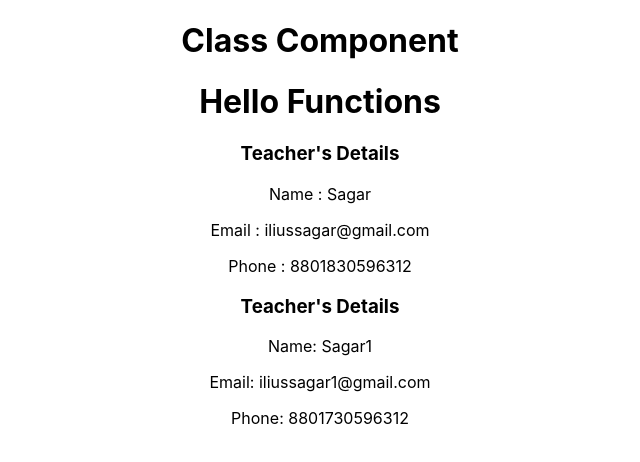
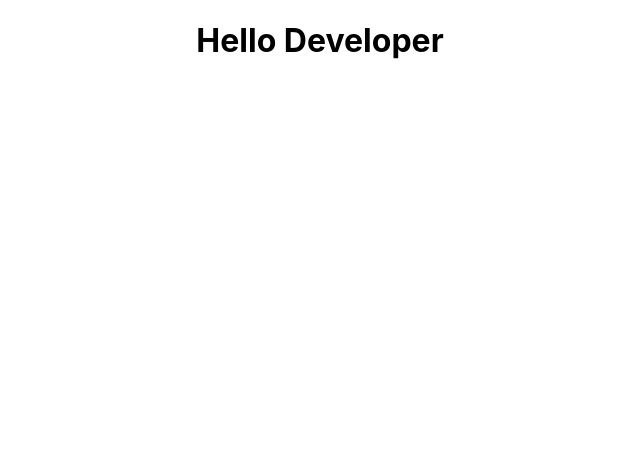
Before and after one commit to IliusSagar/react-basic-fundametal, a React (Create React App) app: page / in a window 1280 px wide. Shown: the top 462 px of the page, without its empty margins (320-960 px from the left). Built offline with nearby package versions, Linux system fonts and the light colour scheme.

Commit message:
JSX Code Pattern

```diff
--- a/src/App.js
+++ b/src/App.js
@@ -4,14 +4,19 @@ import ClassTest from './components/ClassTest';
 import GreetFunctional from './components/GreetFunctional';
 import Stateless from './components/Stateless';
 import Stateful from './components/Stateful';
+import Hello from './components/Hello';
 
 function App() {
   return (
     <div className="App">
-      <ClassTest />
+      {/* <ClassTest />
     <GreetFunctional/>
     <Stateless name="Sagar" email="iliussagar@gmail.com" phone="8801830596312"/>
-    <Stateful name="Sagar1" email="iliussagar1@gmail.com" phone="8801730596312"/>
+    <Stateful name="Sagar1" email="iliussagar1@gmail.com" phone="8801730596312"/> */}
+
+    <Hello />
+
+
     </div>
   );
 }
--- /dev/null
+++ b/src/components/Hello.js
@@ -0,0 +1,13 @@
+import React from "react";
+
+const Hello = () => {
+    // return (
+    //     <div>
+    //         <h1>Hello Developer</h1>
+    //     </div>
+    // )
+
+    return React.createElement('div', {id: 'hello', className: 'dummyClass'}, React.createElement('h1', null, 'Hello Developer'))
+}
+
+export default Hello
```
